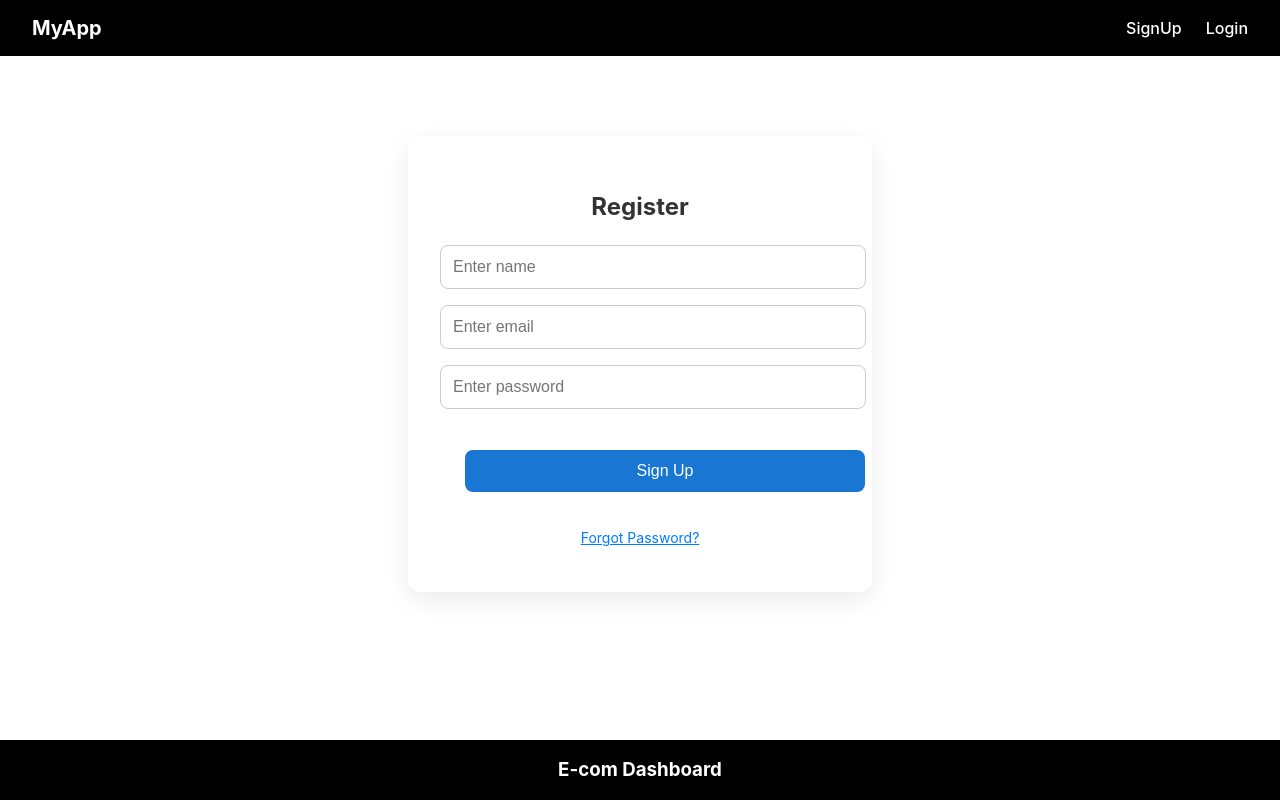
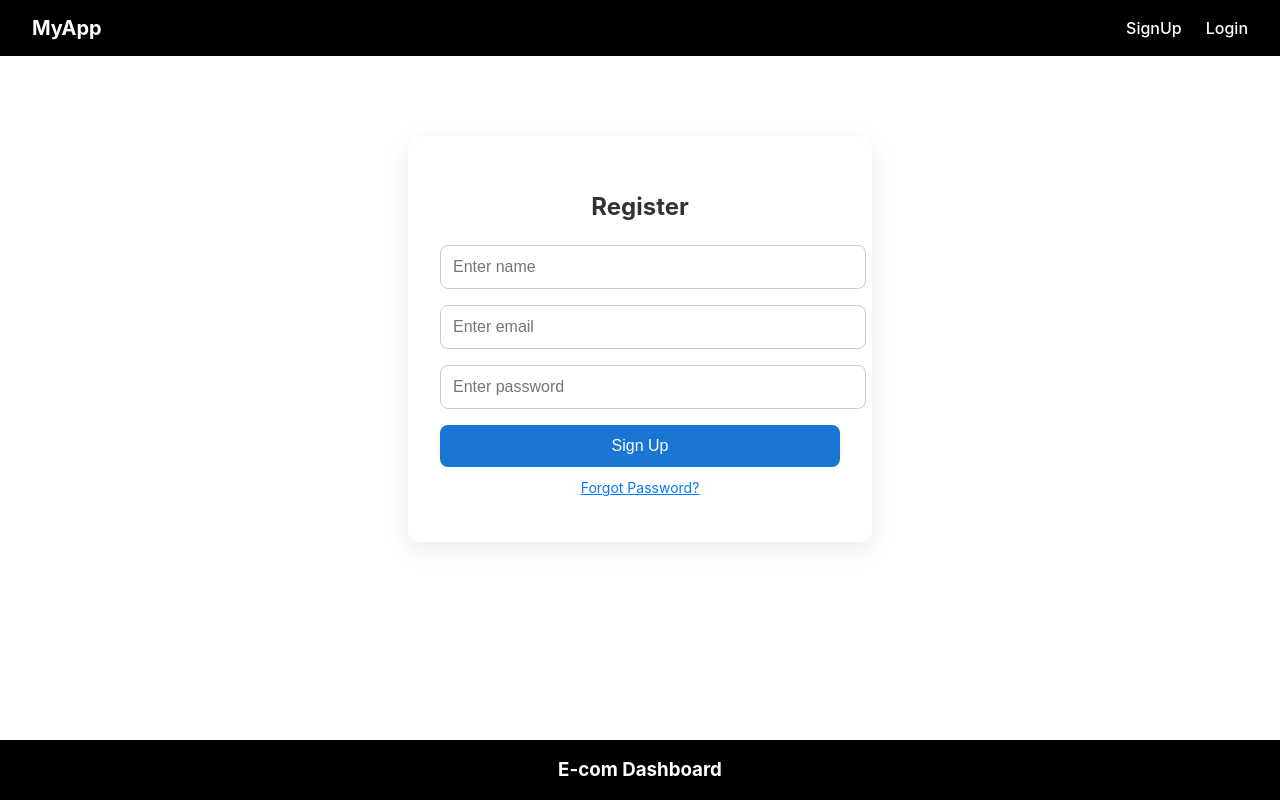
Before and after one commit to lemoravi/react, a React (Create React App) app: page /signup in a window 1280 px wide. Built offline with nearby package versions, Linux system fonts and the light colour scheme.

Commit message:
working on login

```diff
--- a/src/App.css
+++ b/src/App.css
@@ -6,23 +6,7 @@
   height: 40vmin;
   pointer-events: none;
 }
-/* .nav-ul li{
-  display: inline-block;
-  padding: 10px;
-  color: #fff;
-}
-.nav-ul li a{
-  color: #fff;
-  text-decoration: none;
-}
 
-ul.nav-ul {
-    display: flex;
-    background-color: black;
-    padding: 0;
-    margin: 0;
-} */
- /* Add this to your App.css or Nav.css */
 .nav-header {
     background-color: #000;
     padding: 16px 32px;
@@ -67,8 +51,8 @@ ul.nav-ul {
     display: block;
 }
 .signupBtn{
-      margin: 25px;
     padding: 10px;
+    margin: 0 auto;
 }
 
 .product-list-container {
```
